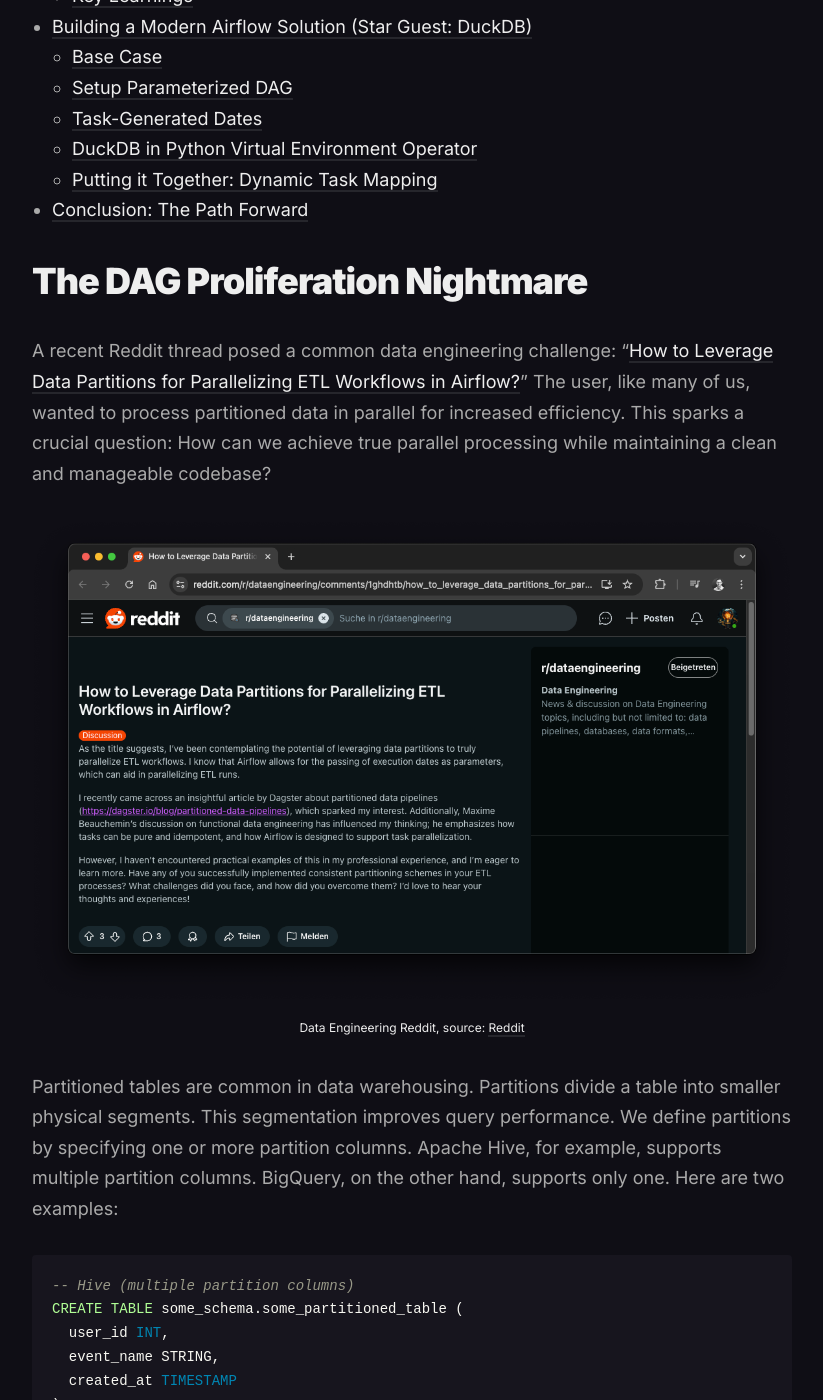
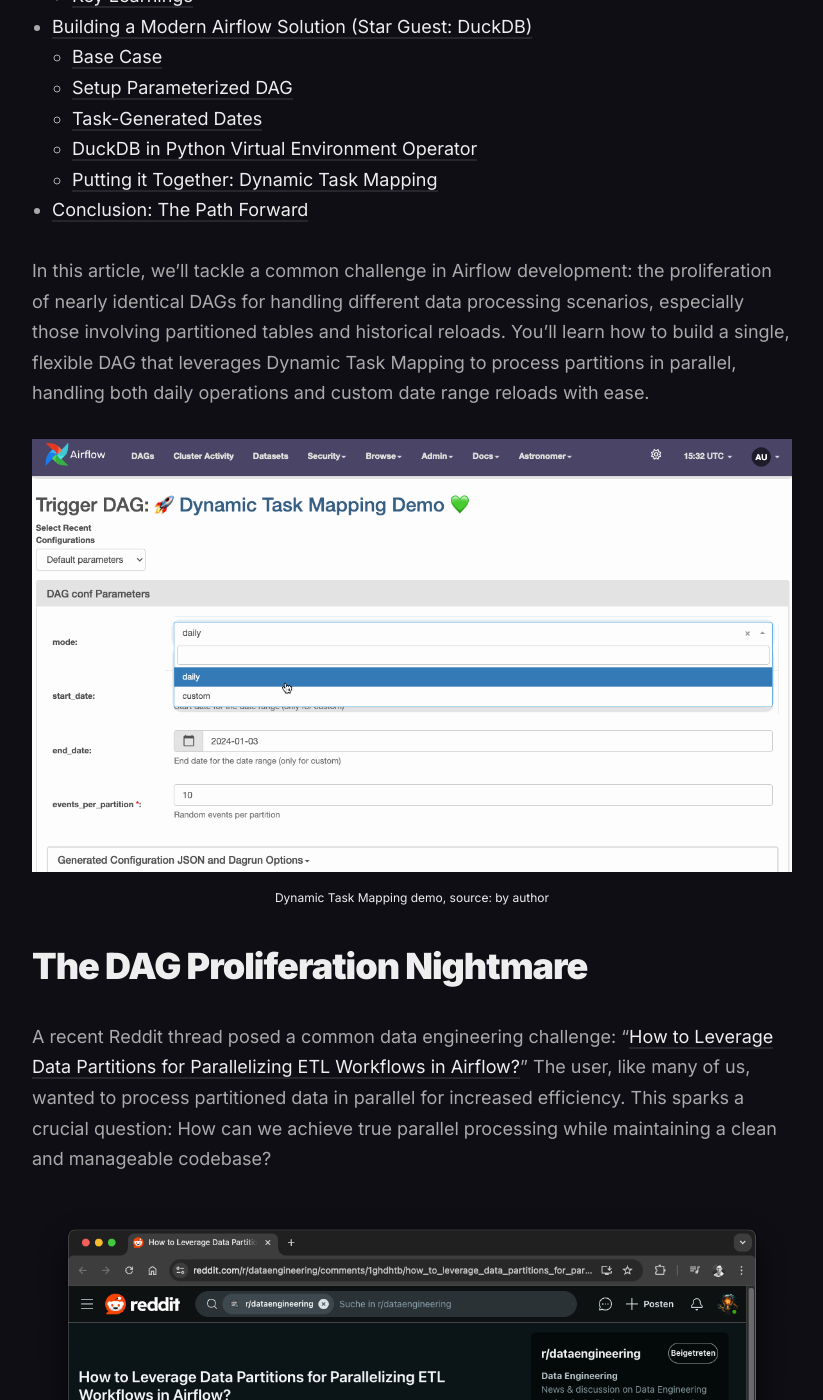
Before and after one commit to vojay-dev/vojay-dev.github.io, a Jekyll site: the page built from _posts/2024-11-22-airflow-dynamic.md, in a window 1280 px wide and 1400 px high, scrolled down 930 px. Shown: the whole window, without its empty margins (228-1051 px from the left). Built offline with Jekyll 4.4.1, drawn with Linux system fonts in a browser that asks for light colours; nearby versions of some CDN libraries; the table of contents is made by our own code.

Commit message:
Add short intro to Airflow article

```diff
--- a/_posts/2024-11-22-airflow-dynamic.md
+++ b/_posts/2024-11-22-airflow-dynamic.md
@@ -7,6 +7,11 @@
 tags: [data engineering, airflow, python, dynamic task mapping, taskflow api]
 toc: true
 ---
+
+In this article, we'll tackle a common challenge in Airflow development: the proliferation of nearly identical DAGs for handling different data processing scenarios, especially those involving partitioned tables and historical reloads. You'll learn how to build a single, flexible DAG that leverages Dynamic Task Mapping to process partitions in parallel, handling both daily operations and custom date range reloads with ease.
+
+![Dynamic Task Mapping demo]({{site.baseurl}}/images/blog/2024-11-22-09.gif)
+*Dynamic Task Mapping demo, source: by author*
 
 # The DAG Proliferation Nightmare
 
```
Also changed, not shown: images/blog/2024-11-22-09.gif (added).
